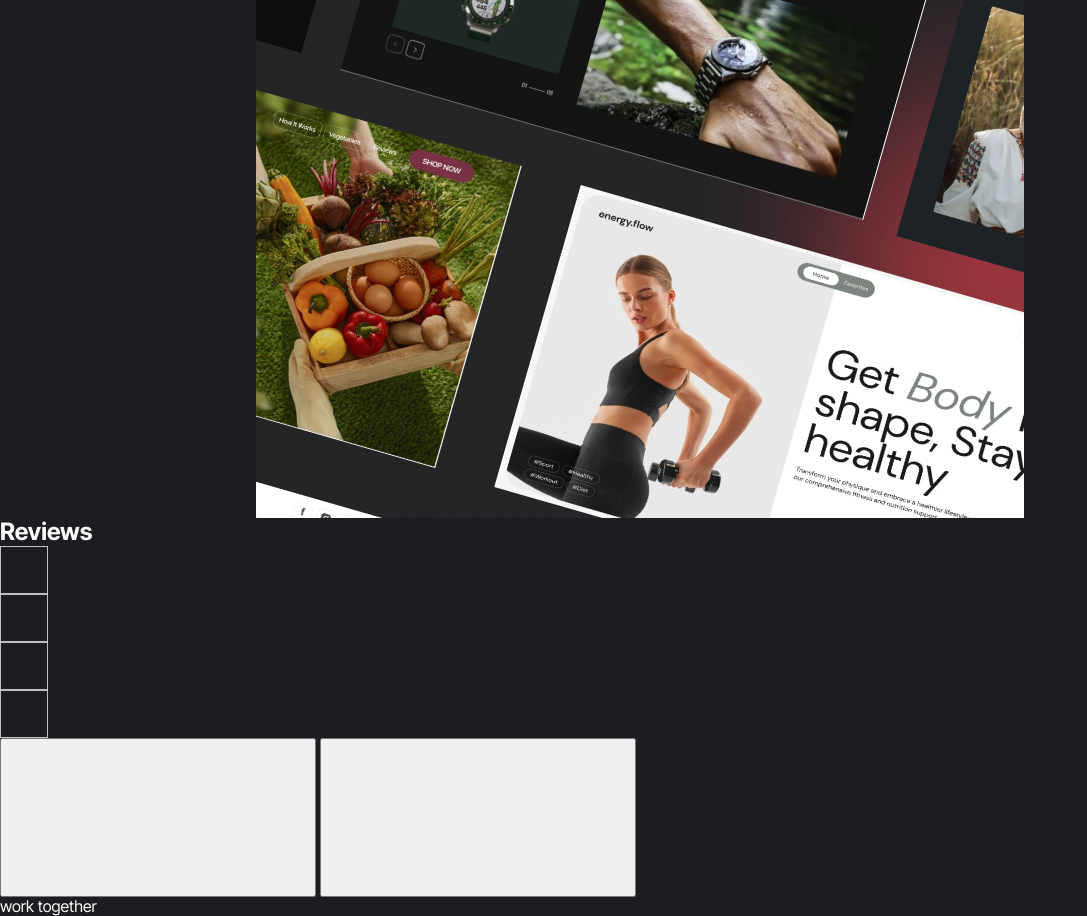
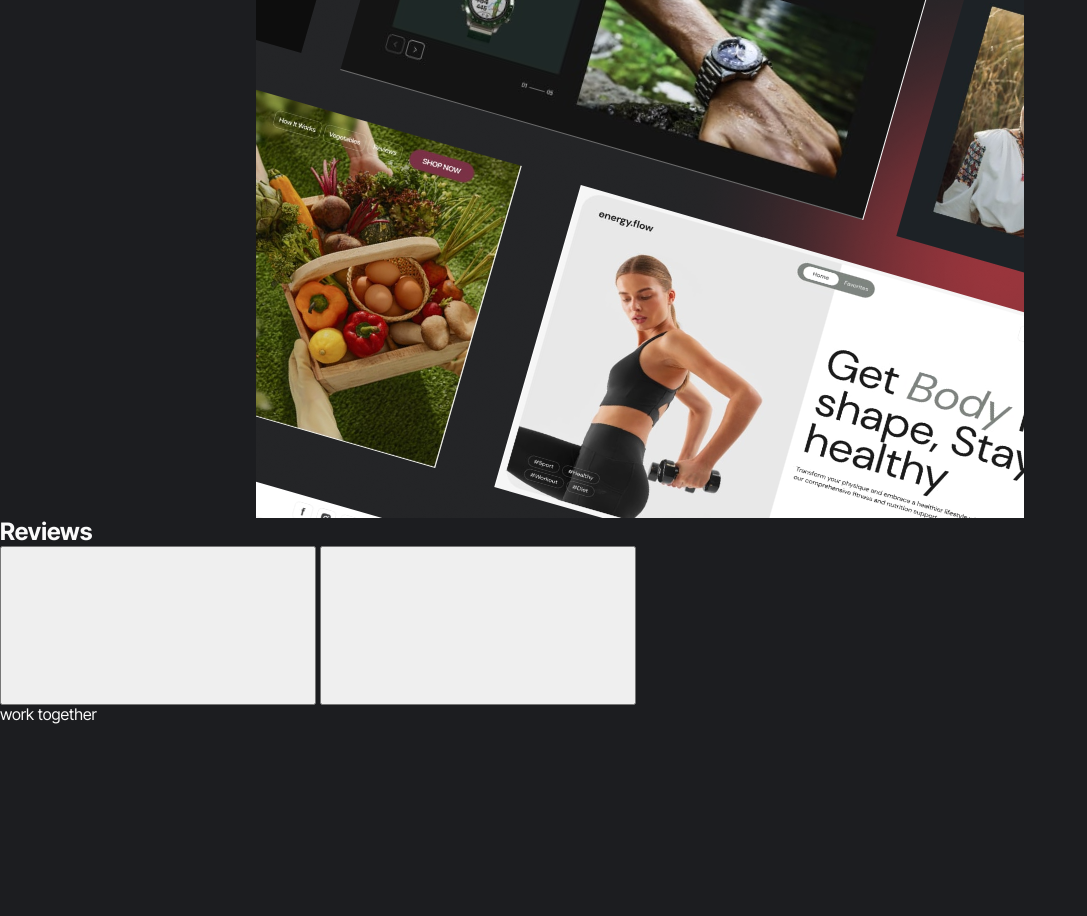
Before and after one commit to mtsiuniak/headliner-2024, a website built with Vite: page src/index.html in a window 1280 px wide. Shown: the part 1460-2376 px from the top of the page, without its empty margins (0-1087 px from the left). After the commit the page ends 2184 px from the top, so only its background shows below. Built offline with nearby package versions, Linux system fonts and the light colour scheme.

Commit message:
update  reviews-section
Прибрала зайву розмітку

```diff
--- a/src/partials/reviews.html
+++ b/src/partials/reviews.html
@@ -4,60 +4,7 @@
 <section class="reviews-section" id="reviews">
     <div class="reviews-container">
       <h2 class="reviews-title">Reviews</h2>
-      <ul class="reviews-list">
-        <li class="reviews-list-item first-list-item" id="1">
-          <div class="avatar-url">
-            <img
-              alt=""
-              width="48"
-              height="48"
-            />
-          </div>
-          <div class="opinion">
-            <h3 class="author"></h3>
-            <p class="review"></p>
-          </div>
-        </li>
-        <li class="reviews-list-item second-list-item" id="2">
-          <div class="avatar-url">
-            <img
-              alt=""
-              width="48"
-              height="48"
-            />
-          </div>
-          <div class="opinion">
-            <h3 class="author"></h3>
-            <p class="review"></p>
-          </div>
-        </li>
-        <li class="reviews-list-item third-list-item" id="3">
-          <div class="avatar-url">
-            <img
-              alt=""
-              width="48"
-              height="48"
-            />
-          </div>
-          <div class="opinion">
-            <h3 class="author"></h3>
-            <p class="review"></p>
-          </div>
-        </li>
-        <li class="reviews-list-item fourth-list-item" id="4">
-          <div class="avatar-url">
-            <img
-              alt=""
-              width="48"
-              height="48"
-            />
-          </div>
-          <div class="opinion">
-            <h3 class="author"></h3>
-            <p class="review"> </p>
-          </div>
-        </li>
-      </ul>
+      <ul class="reviews-list"> </ul>
     </div>
     <div class="slider">
       <button
@@ -65,7 +12,7 @@
         type="button"
         aria-label="Previous"
       >
-      <svg class="slider-btn-icon" >
+      <svg class="" >
         <use href="">
         </use>
       </svg>
@@ -75,7 +22,7 @@
         type="button"
         aria-label="Next"
       >
-      <svg class="slider-btn-icon">
+      <svg class="">
         <use href="">
         </use>
       </svg>
```
